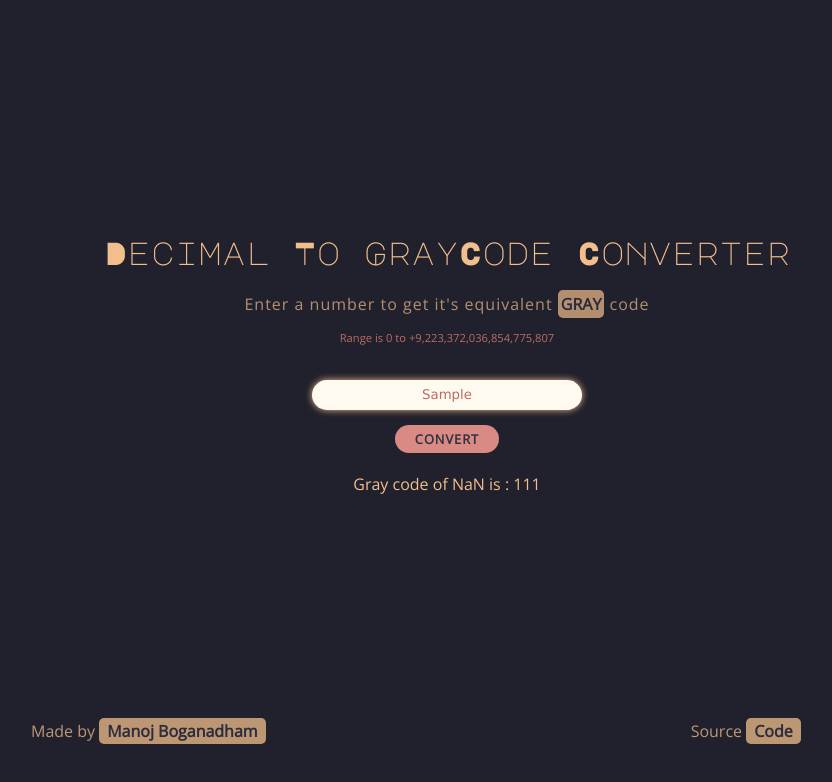
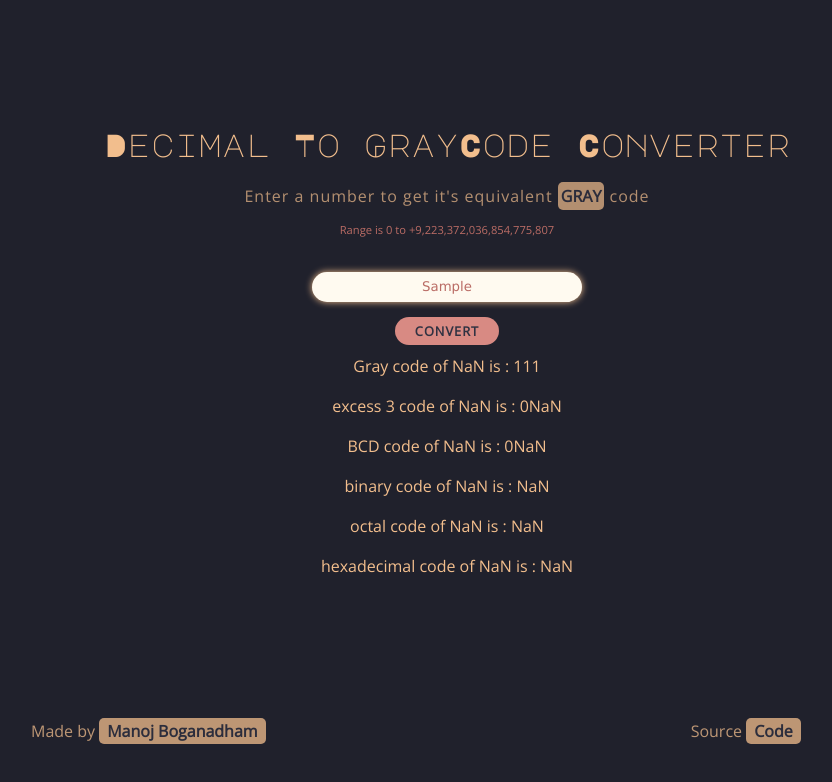
Before and after one commit to boga-man/DecimalToGrayCode, a website: page index.html in a window 1280 px wide. Both pictures are taken after typing "Sample" into the empty fields and a click on the button "CONVERT". Shown: the whole page, without its empty margins (193-1025 px from the left). Drawn offline with nearby package versions, Linux system fonts and the light colour scheme.

Commit message:
added decimal to all

```diff
--- a/index.html
+++ b/index.html
@@ -3,43 +3,74 @@
 
 <head>
     <title>Decimal To GrayCode Converter</title>
-    <meta charset="utf-8">
-    <meta name="viewport" content="width=device-width, initial-scale=1, shrink-to-fit=no">
-    <meta http-equiv="x-ua-compatible" content="ie=edge">
+    <meta charset="utf-8" />
+    <meta name="viewport" content="width=device-width, initial-scale=1, shrink-to-fit=no" />
+    <meta http-equiv="x-ua-compatible" content="ie=edge" />
     <!-- Bootstrap CSS -->
-    <link href="styles.css" rel="stylesheet">
-    <link href="https://fonts.googleapis.com/css2?family=Open+Sans:wght@300&display=swap" rel="stylesheet">
-    <link href="https://fonts.googleapis.com/css2?family=Major+Mono+Display&display=swap" rel="stylesheet">
-    <link href="https://fonts.googleapis.com/css2?family=Cardo&display=swap" rel="stylesheet">
-    <link href="https://fonts.googleapis.com/css2?family=Playfair+Display:wght@500&display=swap" rel="stylesheet">
+    <link href="styles.css" rel="stylesheet" />
+    <link href="https://fonts.googleapis.com/css2?family=Open+Sans:wght@300&display=swap" rel="stylesheet" />
+    <link href="https://fonts.googleapis.com/css2?family=Major+Mono+Display&display=swap" rel="stylesheet" />
+    <link href="https://fonts.googleapis.com/css2?family=Cardo&display=swap" rel="stylesheet" />
+    <link href="https://fonts.googleapis.com/css2?family=Playfair+Display:wght@500&display=swap" rel="stylesheet" />
 </head>
+
 <body>
-
-
-
     <div id="canvas">
         <div id="title" class="heading">Decimal To GrayCode Converter</div>
-        <div id="prompt" class="content">Enter a number to get it's equivalent <a href="https://www.tutorialspoint.com/what-is-gray-code" target="_blank">GRAY</a> code</div>
+        <div id="prompt" class="content">
+            Enter a number to get it's equivalent
+            <a href="https://www.tutorialspoint.com/what-is-gray-code" target="_blank">GRAY</a
+        >
+        code
+      </div>
 
-        <div id="range" class="content">
-          Range is 0 to +9,223,372,036,854,775,807
-        </div>
+      <div id="range" class="content">
+        Range is 0 to +9,223,372,036,854,775,807
+      </div>
 
-        <input type="text" id="input" name="input" placeholder="Enter your number here">
-        <button id="cnvt" class="content">CONVERT</button>
+      <input
+        type="text"
+        id="input"
+        name="input"
+        placeholder="Enter your number here"
+      />
+      <button id="cnvt" class="content">CONVERT</button>
 
-        <div id="output" class="content" visibility="hidden">vidnjkjdsnknkx km </div>
+      <div id="grey" class="content"></div>
+      <br />
+      <div id="xs3" class="content"></div>
+      <br />
+      <div id="bcd" class="content"></div>
+      <br />
+      <div id="binary" class="content"></div>
+      <br />
+      <div id="octal" class="content"></div>
+      <br />
+      <div id="hexa" class="content"></div>
+      <br />
+      <div id="n-ary" class="content"></div>
+      <br />
     </div>
 
-
-
     <footer class="content">
-        <span id="author">Made by <a href="https://github.com/ManojBoganadham" target="_blank">Manoj Boganadham</a></span>
-        <span id="source">Source <a href="https://github.com/ManojBoganadham/DecimalToGrayCode" target="_blank">Code</a></span>
+      <span id="author"
+        >Made by
+        <a href="https://github.com/ManojBoganadham" target="_blank"
+          >Manoj Boganadham</a
+        ></span
+      >
+      <span id="source"
+        >Source
+        <a
+          href="https://github.com/ManojBoganadham/DecimalToGrayCode"
+          target="_blank"
+          >Code</a
+        ></span
+      >
     </footer>
 
     <script src="scripts.js"></script>
-</body>
+  </body>
 </html>
 
 <!-- <div class="designBack">
--- a/scripts.js
+++ b/scripts.js
@@ -1,48 +1,91 @@
-function decToBin(num){
-    var bin=num.toString(2);
+function decToBin(num, value) {
+    var bin = num.toString(value);
     return bin;
 }
 
-function xor(a,b){
-    if(a===b){
-        return '0';
-    }
-    else{
-        return '1';
+function xor(a, b) {
+    if (a === b) {
+        return "0";
+    } else {
+        return "1";
     }
 }
 
-function binToGray(bin){
-    var gray="";
-    var zero="0";
-    var one="1";
-    if(bin===zero){
+function binToGray(bin) {
+    var gray = "";
+    var zero = "0";
+    var one = "1";
+    if (bin === zero) {
         return zero;
     }
-    if(bin===one){
+    if (bin === one) {
         return one;
     }
-    var n=bin.length;
-    gray+='1';
-    for(let i=1;i<n;i++){
+    var n = bin.length;
+    gray += "1";
+    for (let i = 1; i < n; i++) {
         var next;
-        var a=parseInt(bin[i-1]);
-        var b=parseInt(bin[i]);
-        next=xor(a,b);
-        gray+=next;
+        var a = parseInt(bin[i - 1]);
+        var b = parseInt(bin[i]);
+        next = xor(a, b);
+        gray += next;
     }
     return gray;
 }
 
-function convt(){
-    var x=document.getElementById("input").value;
-    var num=parseInt(x);
-    x=decToBin(num);
-    x=binToGray(x);
-    x='Gray code of '+num.toString()+' is : '+x;
-    document.getElementById("output").innerHTML=x;
-    document.getElementById("output").style.visibility='visible';
+function DecToXS3(num, excess) {
+    var str = "";
+    for (let index = 0; num > 10; index++) {
+        var temp = num % 10;
+        num = Math.floor(num / 10);
+        temp = decToBin(temp + excess, 2);
+        str = temp.toString() + str;
+        if (temp.length < 4) {
+            for (let i = 0; i < 4 - temp.length; i++) str = "0" + str;
+        }
+    }
+    str = decToBin(num + excess, 2) + str;
+    var temp = decToBin(num + excess, 2).length;
+    if (temp < 4) {
+        for (let i = 0; i < 4 - temp; i++) str = "0" + str;
+    }
+    return str;
 }
 
-var btn=document.getElementById("cnvt");
-btn.addEventListener('click', convt);
+function convt() {
+    var x = document.getElementById("input").value;
+    var num = parseInt(x);
+    x = decToBin(num, 2);
+    x = binToGray(x);
+    x = "Gray code of " + num.toString() + " is : " + x;
+    // x += ", binary : " + decToBin(num, 2).toString();
+    // x += ", octal : " + decToBin(num, 8).toString();
+    // x += ", XS-3 : " + DecToXS3(num);
+
+    document.getElementById("grey").innerHTML = x;
+    document.getElementById("grey").style.visibility = "visible";
+    x =
+        "binary code of " + num.toString() + " is : " + decToBin(num, 2).toString();
+    document.getElementById("binary").innerHTML = x;
+    document.getElementById("binary").style.visibility = "visible";
+    x =
+        " octal code of " + num.toString() + " is : " + decToBin(num, 8).toString();
+    document.getElementById("octal").innerHTML = x;
+    document.getElementById("octal").style.visibility = "visible";
+    x = " excess 3 code of " + num.toString() + " is : " + DecToXS3(num, 3);
+    document.getElementById("xs3").innerHTML = x;
+    document.getElementById("xs3").style.visibility = "visible";
+    x = "BCD code of " + num.toString() + " is : " + DecToXS3(num, 0);
+    document.getElementById("bcd").innerHTML = x;
+    document.getElementById("bcd").style.visibility = "visible";
+    x =
+        " hexadecimal code of " +
+        num.toString() +
+        " is : " +
+        decToBin(num, 16).toString();
+    document.getElementById("hexa").innerHTML = x;
+    document.getElementById("hexa").style.visibility = "visible";
+}
+
+var btn = document.getElementById("cnvt");
+btn.addEventListener("click", convt);
```
